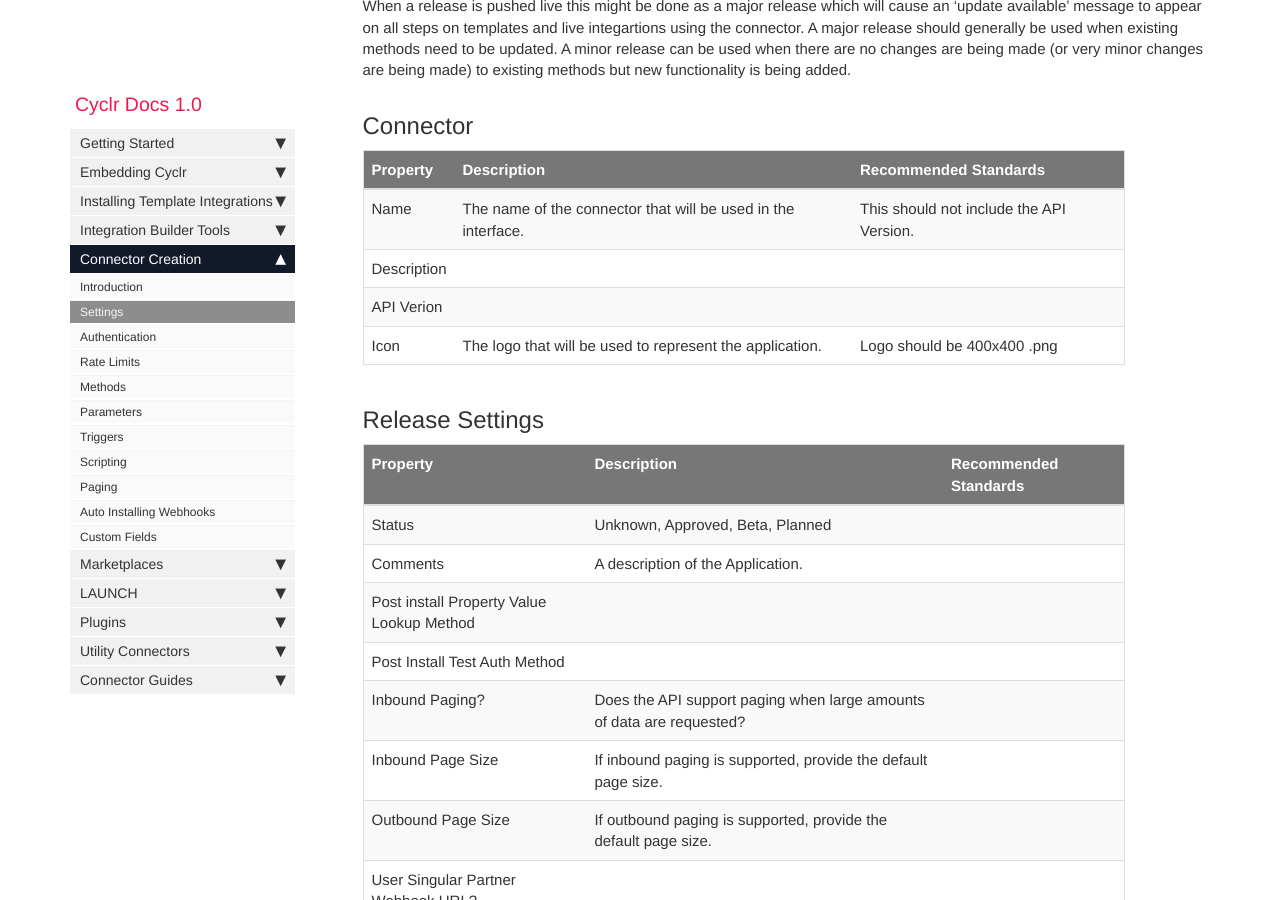
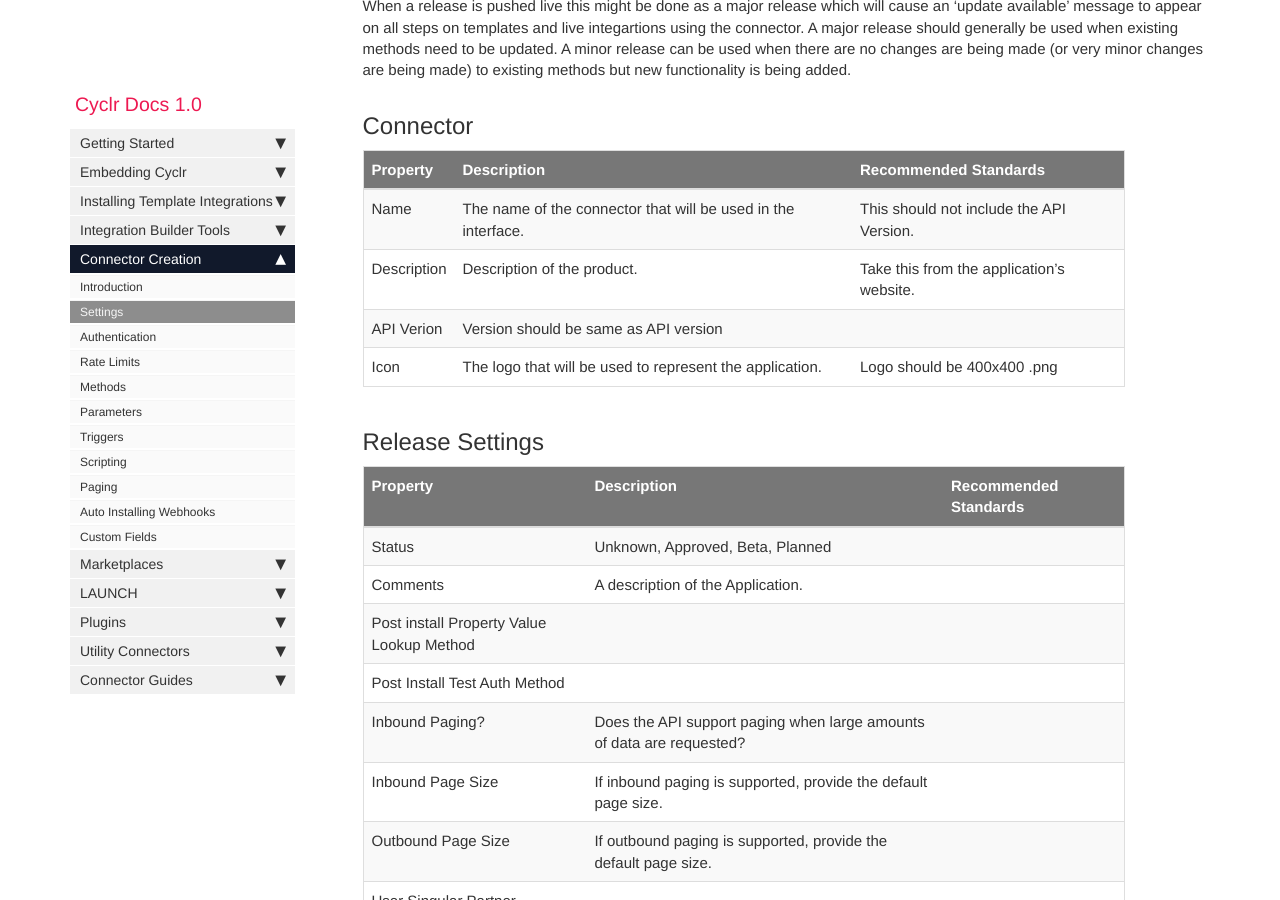
Before and after one commit to sneakysneak/docs, a Jekyll site: the page built from pages/custom-connectors/02-settings.md, in a window 1280 px wide and 900 px high, scrolled down 602 px. Built offline with Jekyll 4.4.1, drawn with Linux system fonts in a browser that asks for light colours; nearby versions of some CDN libraries; comment, search, counter and statistics services are not loaded.

Commit message:
Update 02-settings.md

```diff
--- a/pages/custom-connectors/02-settings.md
+++ b/pages/custom-connectors/02-settings.md
@@ -22,8 +22,8 @@ When a release is pushed live this might be done as a major release which will c
 | Property | Description | Recommended Standards |
 | --- | --- | --- |
 | Name | The name of the connector that will be used in the interface. | This should not include the API Version. |
-| Description | | |
-| API Verion | | |
+| Description | Description of the product. | Take this from the application's website. |
+| API Verion | Version should be same as API version| |
 | Icon | The logo that will be used to represent the application. | Logo should be 400x400 .png |
 
 ## Release Settings
```
